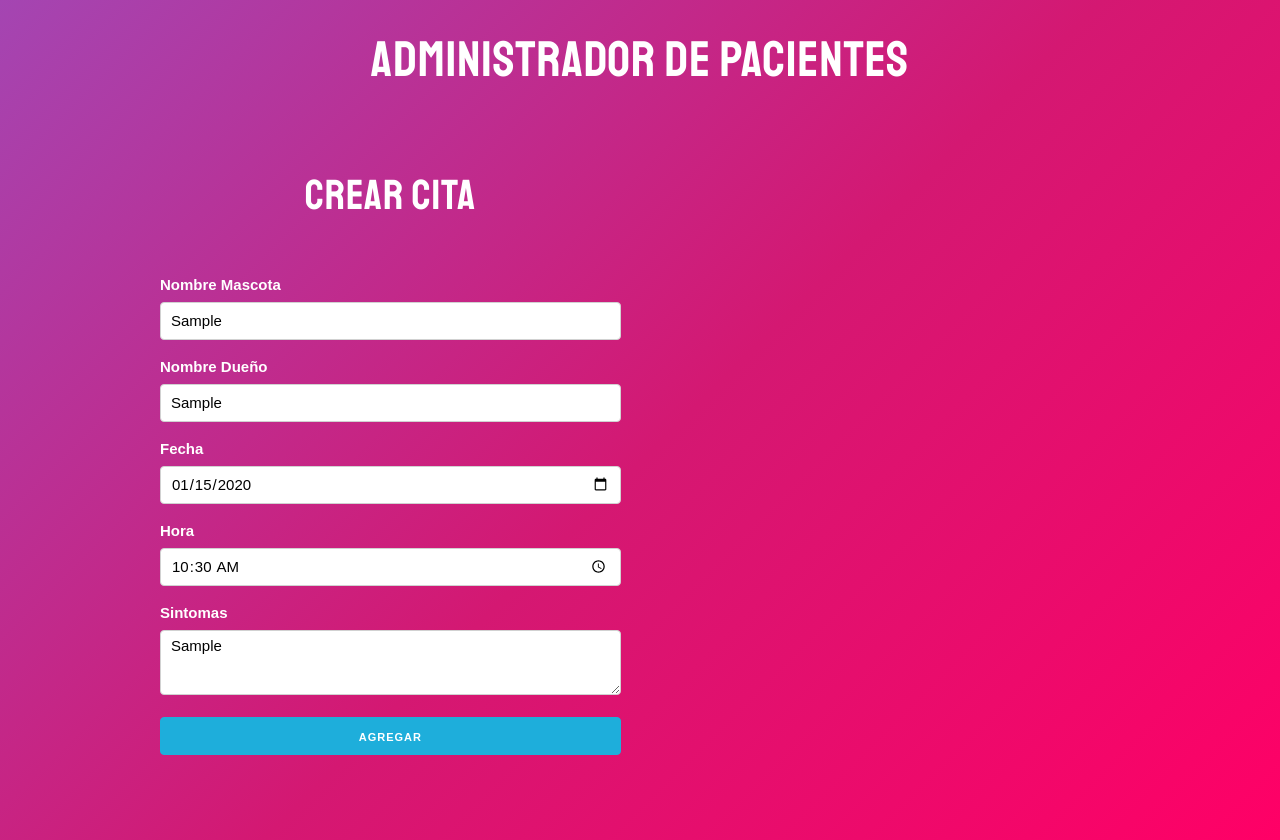
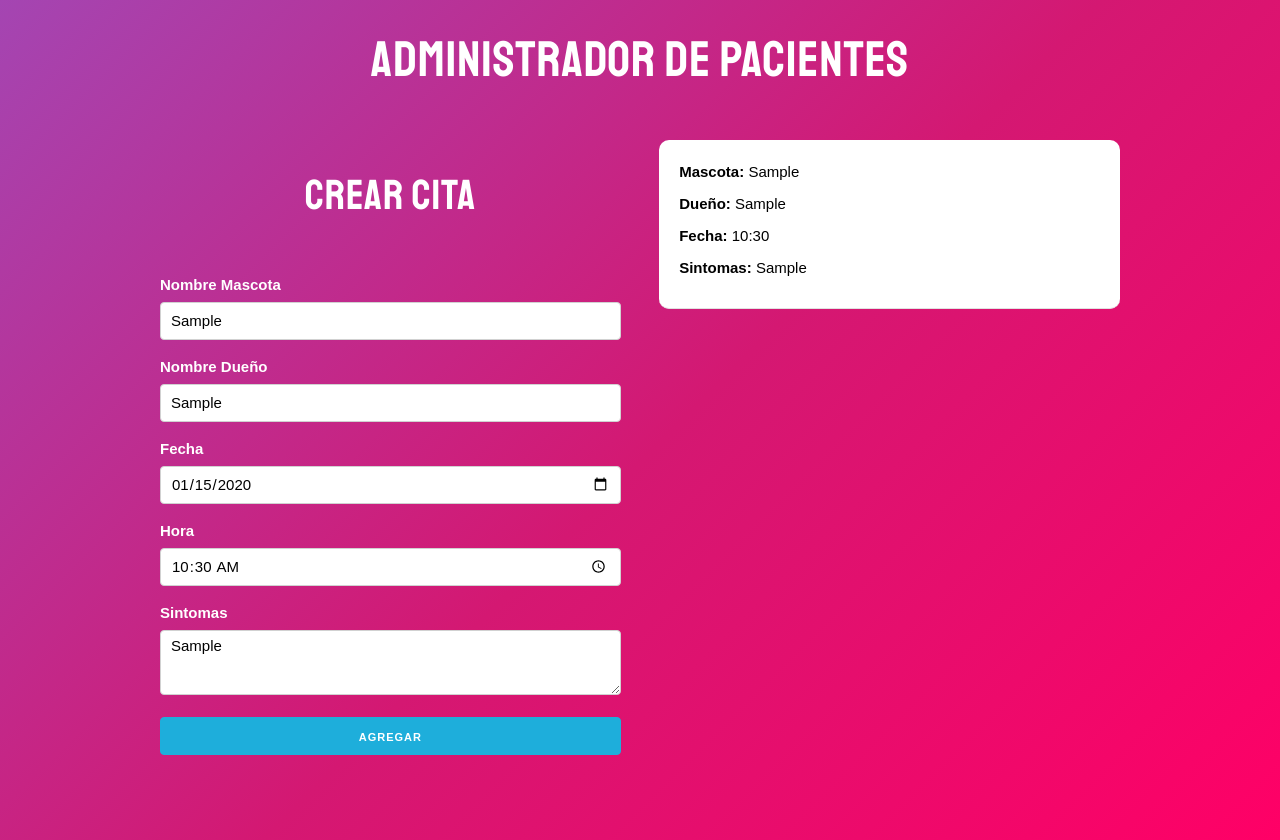
Before and after one commit to Eder87rh/react-dates, a React (Create React App) app: page / in a window 1280 px wide. Both pictures are taken after typing "Sample", "Sample", "2020-01-15", "10:30", "Sample" into the empty fields and a click on the button "AGREGAR". Built offline with nearby package versions, Linux system fonts and the light colour scheme.

Commit message:
rendering date component

```diff
--- a/src/App.js
+++ b/src/App.js
@@ -1,4 +1,15 @@
 import React, { useState, Fragment } from 'react';
+
+function Cita({cita}) {
+  return (
+    <div className="cita">
+      <p>Mascota: <span>{cita.mascota}</span></p>
+      <p>Dueño: <span>{cita.propietario}</span></p>
+      <p>Fecha: <span>{cita.hora}</span></p>
+      <p>Sintomas: <span>{cita.sintomas}</span></p>
+    </div>
+  );
+}
 
 
 function Formulario({ crearCita }) {
@@ -110,7 +121,13 @@
             <Formulario crearCita={crearCita}/>
           </div>
           <div className="one-half column">
-
+            {citas.map((cita, index) => (
+              <Cita
+                key={index}
+                index={index}
+                cita={cita}
+              />
+            ))}
           </div>
         </div>
       </div>
```
